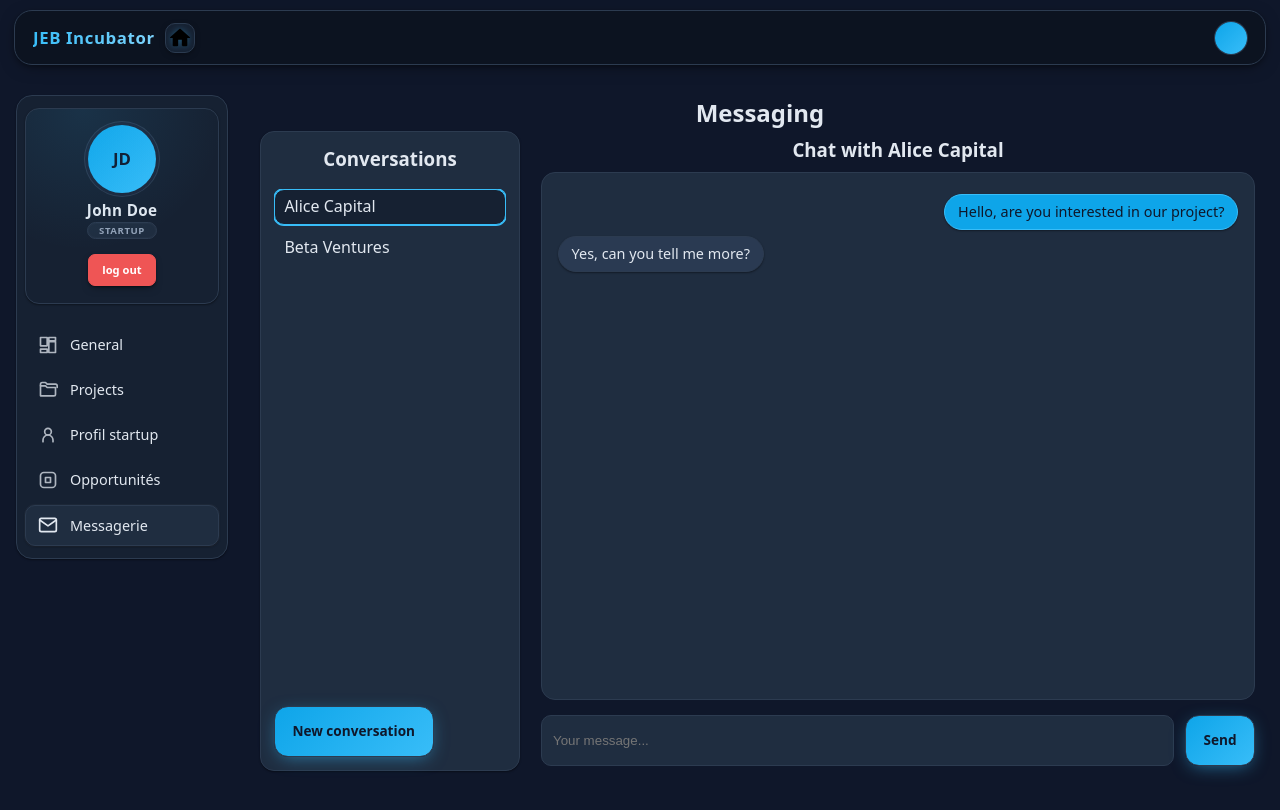
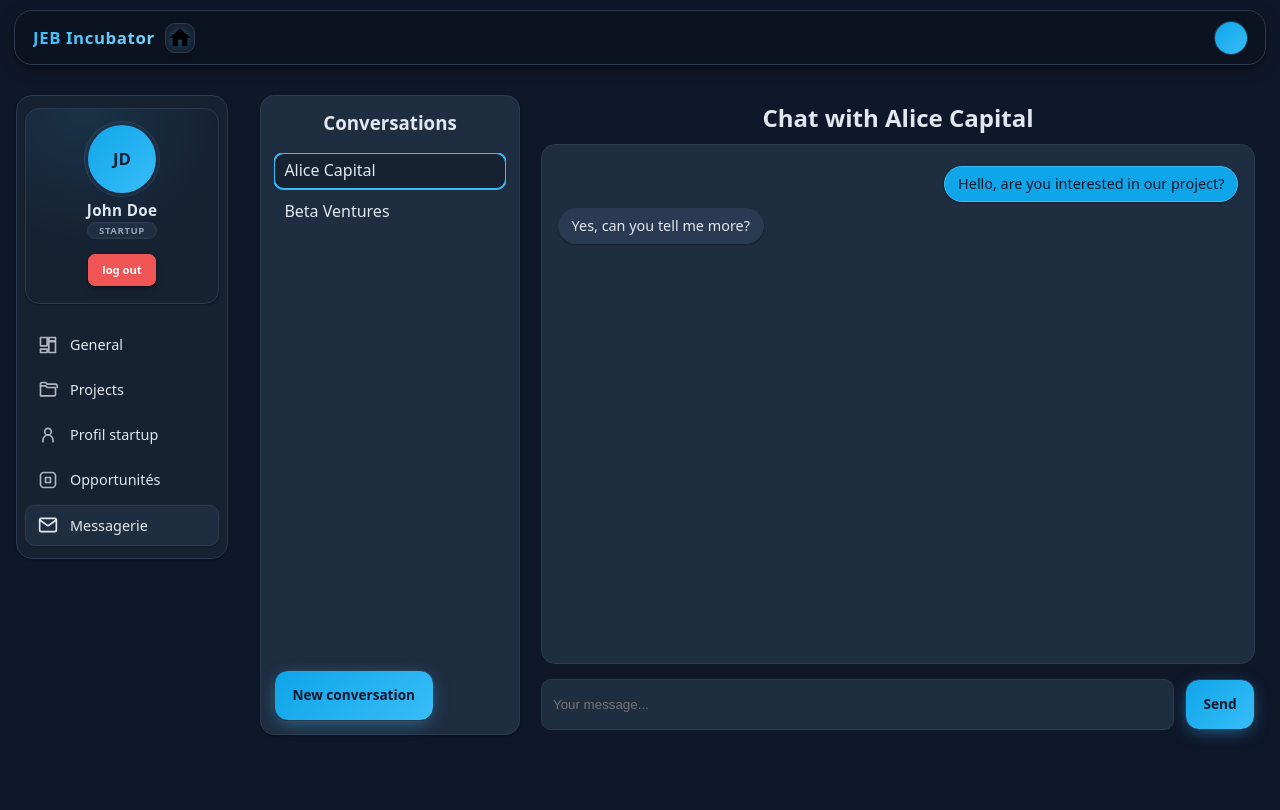
Before and after one commit to Aincrad-Flux/NextRise, a React (Vite) app in the folder frontend/: page /startup/messaging in a window 1280 px wide. Built offline with nearby package versions, Linux system fonts and the light colour scheme.

Commit message:
[refactor] update Messaging component header styles for improved hierarchy

```diff
--- a/frontend/src/pages/Messaging.jsx
+++ b/frontend/src/pages/Messaging.jsx
@@ -76,7 +76,6 @@ export default function Messaging() {
       <div className="layout">
         <Sidebar active="messaging" user={user} onLogout={handleLogout} />
   <main className="home-main messaging">
-          <h2>Messaging</h2>
           <div className="messaging-layout">
             <div className="messaging-conversations">
               <h3>Conversations</h3>
@@ -90,7 +89,7 @@ export default function Messaging() {
               <button className="primary-btn new-conv-btn" onClick={openNewConversation}>New conversation</button>
             </div>
             <div className="messaging-thread">
-              <h3>Chat with {selected?.investor || '—'}</h3>
+              <h2>Chat with {selected?.investor || '—'}</h2>
               <div className="messages-scroll">
                 {selected?.messages?.map((m, i) => (
                   <div key={i} className={`message-row ${m.from === 'startup' ? 'out' : 'in'}`}>
```
